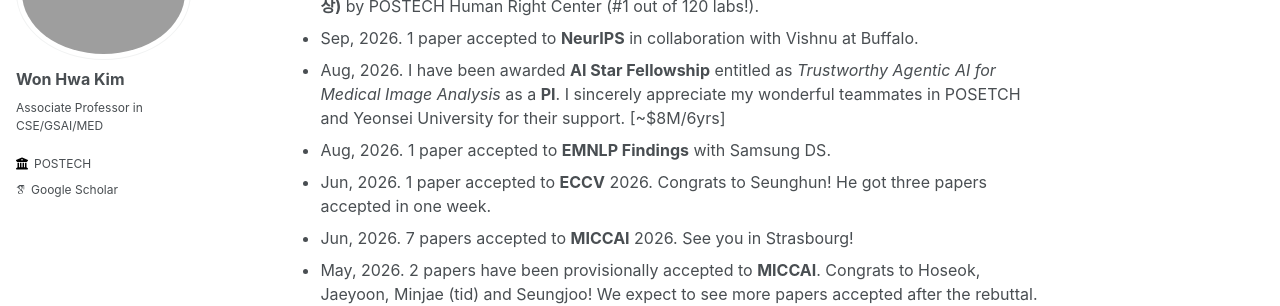
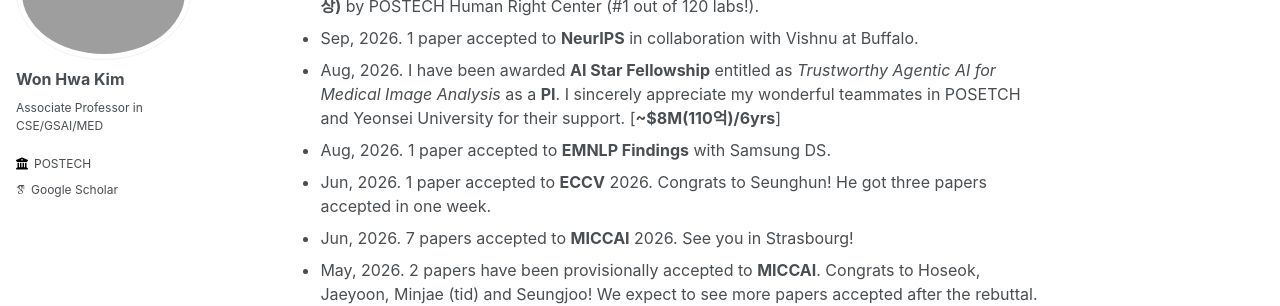
Before and after one commit to wwplato/wwplato.github.io, a Jekyll site: the page built from _pages/about.md, in a window 1280 px wide and 900 px high, scrolled down 724 px. Shown: the part 176-482 px from the top of the window. Built offline with Jekyll 4.4.1, drawn with Linux system fonts in a browser that asks for light colours; some web fonts are replaced.

Commit message:
Update fellowship award details in about.md

```diff
--- a/_pages/about.md
+++ b/_pages/about.md
@@ -34,7 +34,7 @@ Recent News
 -----
 * Oct, 2026. The MIP Lab (my group) has been selected as the **Healthy Lab (Best Award / 최우수상)** by POSTECH Human Right Center (#1 out of 120 labs!).
 * Sep, 2026. 1 paper accepted to **NeurIPS** in collaboration with Vishnu at Buffalo.
-* Aug, 2026. I have been awarded **AI Star Fellowship** entitled as *Trustworthy Agentic AI for Medical Image Analysis* as a **PI**. I sincerely appreciate my wonderful teammates in POSETCH and Yeonsei University for their support. [~$8M/6yrs]
+* Aug, 2026. I have been awarded **AI Star Fellowship** entitled as *Trustworthy Agentic AI for Medical Image Analysis* as a **PI**. I sincerely appreciate my wonderful teammates in POSETCH and Yeonsei University for their support. [**~$8M(110억)/6yrs**]
 * Aug, 2026. 1 paper accepted to **EMNLP Findings** with Samsung DS.
 * Jun, 2026. 1 paper accepted to **ECCV** 2026. Congrats to Seunghun! He got three papers accepted in one week.
 * Jun, 2026. 7 papers accepted to **MICCAI** 2026. See you in Strasbourg!
```
